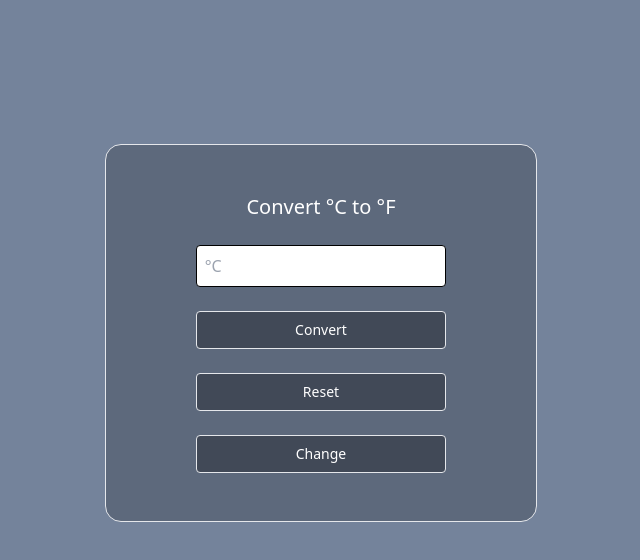
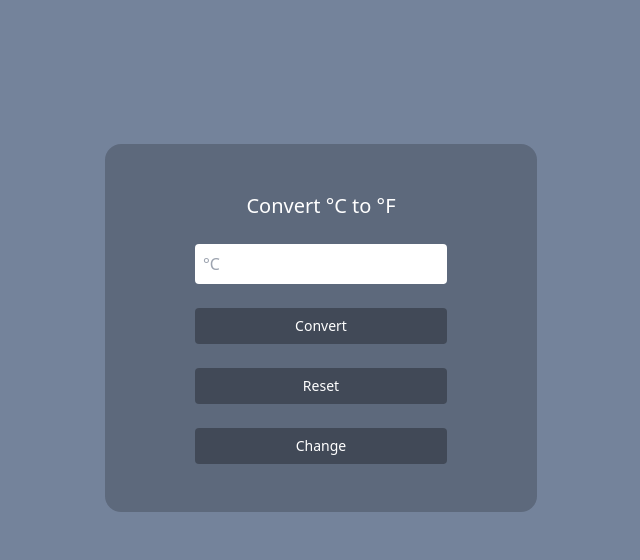
Before and after one commit to KaramiZahra/Temperature-Conversion, a plain HTML site: page index.html in a window 1280 px wide. Shown: the whole page, without its empty margins (319-959 px from the left). Drawn offline with nearby package versions, Linux system fonts and the light colour scheme.

Commit message:
ui change

```diff
--- a/index.html
+++ b/index.html
@@ -14,21 +14,20 @@
             md: { max: "768px" },
             sm: { max: "576px" },
           },
-          extend: {},
         },
       };
     </script>
   </head>
-  <body class="bg-[#74839b] mt-36 p-0 flex justify-center sm:mt-0">
-    <div class="block text-center bg-black/20 w-[27rem] space-y-6 p-12 border rounded-2xl sm:w-full sm:h-screen sm:border-none sm:rounded-none">
+  <body class="bg-[#74839b] mt-36 flex justify-center sm:mt-0">
+    <div class="block text-center bg-black/20 w-[27rem] space-y-6 p-12 rounded-2xl sm:w-full sm:h-screen sm:rounded-none">
       <div class="text-xl text-white">Convert <span class="celsius">°C</span> to <span class="fahrenheit">°F</span></div>
-      <input type="text" placeholder="°C" class="input outline-none border border-black rounded pl-2 py-2 w-9/12" />
+      <input type="text" placeholder="°C" class="input outline-none rounded pl-2 py-2 w-9/12" />
       <div class="result text-md text-white underline hidden">
         <p>0 °C is 32 °F</p>
       </div>
-      <button class="convert bg-black/30 text-white text-sm border rounded py-2 w-9/12 hover:bg-black/50">Convert</button>
-      <button class="reset bg-black/30 text-white text-sm border rounded py-2 w-9/12 hover:bg-black/50">Reset</button>
-      <button class="change bg-black/30 text-white text-sm border rounded py-2 w-9/12 hover:bg-black/50">Change</button>
+      <button class="convert bg-black/30 text-white text-sm rounded py-2 w-9/12 hover:bg-black/50">Convert</button>
+      <button class="reset bg-black/30 text-white text-sm rounded py-2 w-9/12 hover:bg-black/50">Reset</button>
+      <button class="change bg-black/30 text-white text-sm rounded py-2 w-9/12 hover:bg-black/50">Change</button>
     </div>
     <script src="styles.js"></script>
   </body>
```
